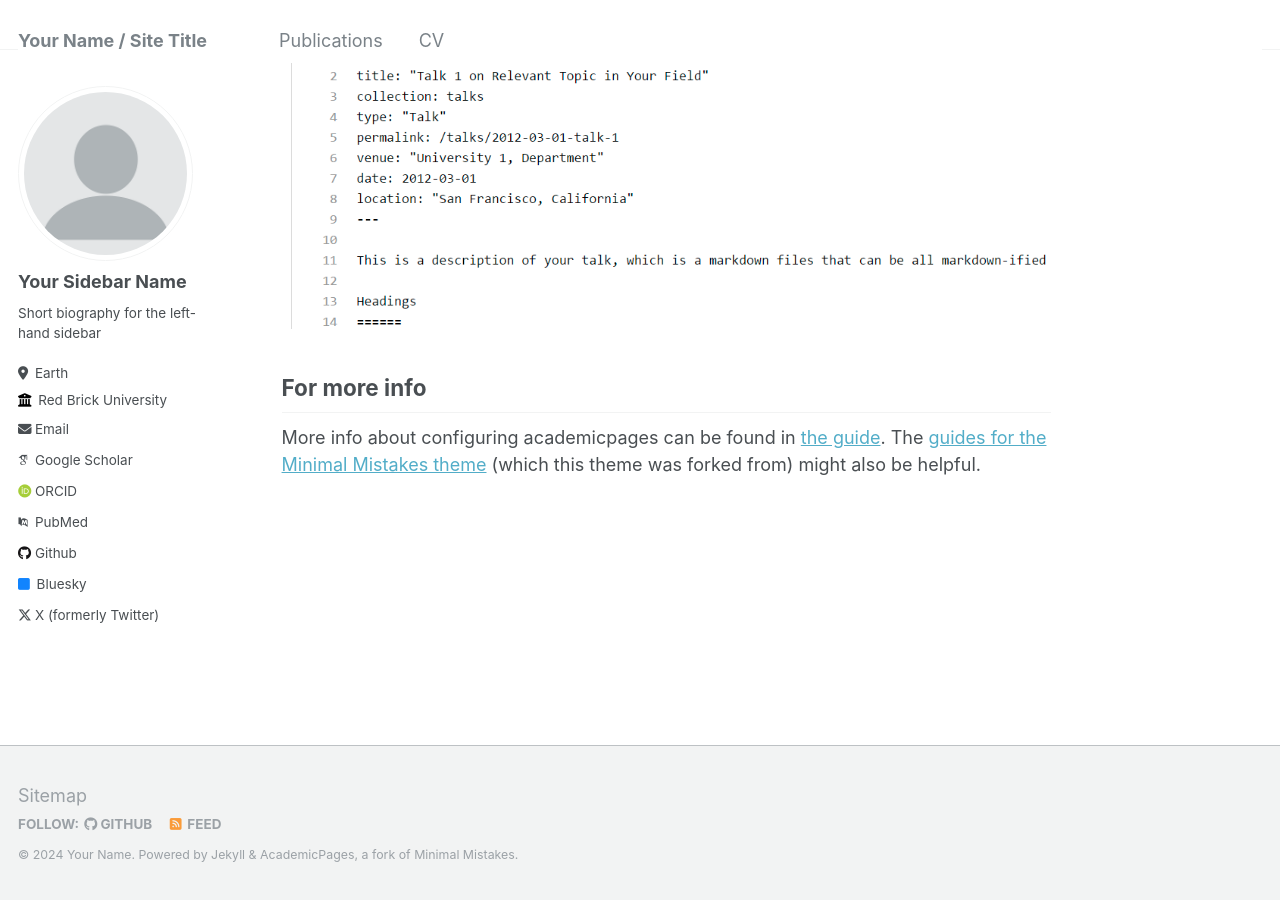
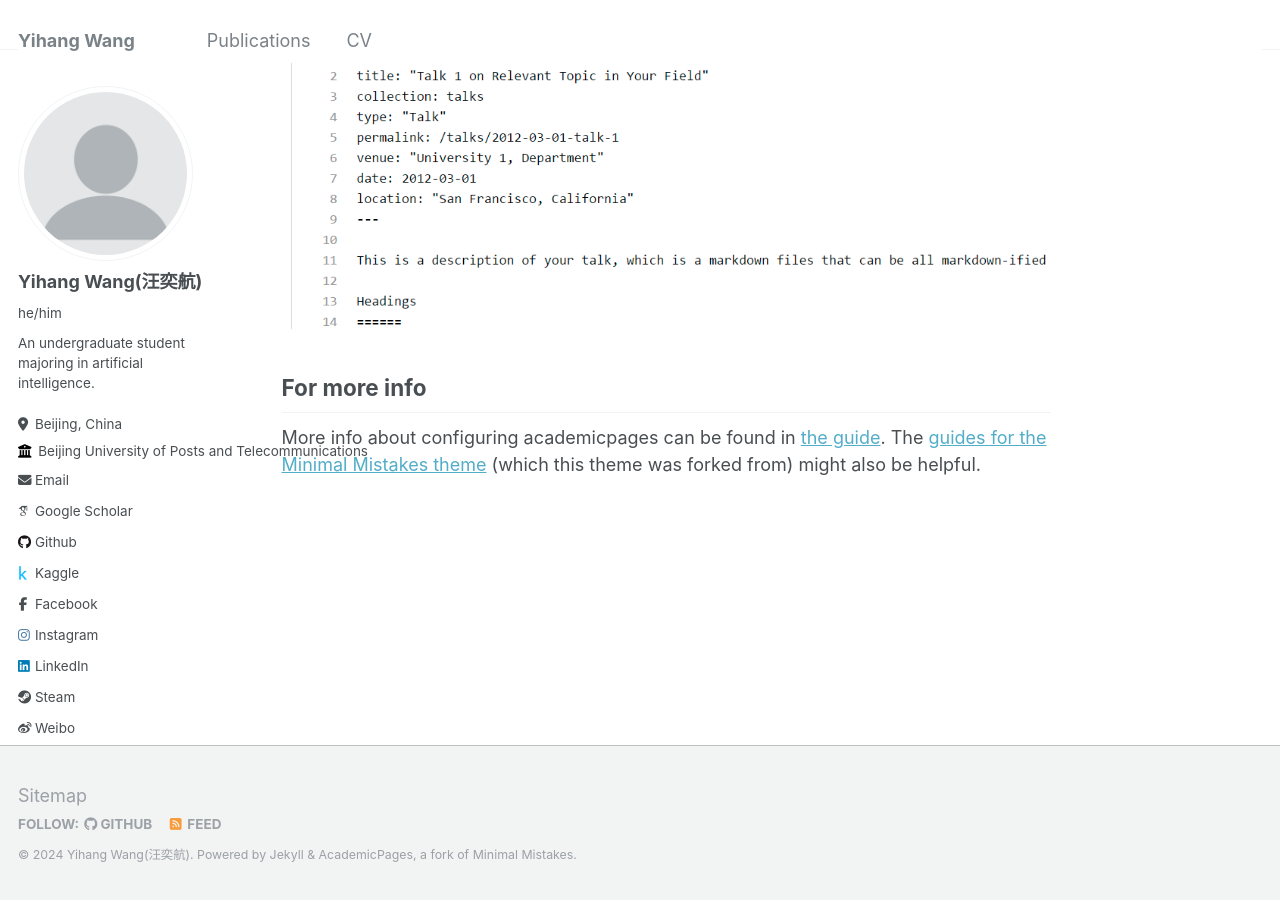
Before and after one commit to Bool1020/Bool1020.github.io, a Jekyll site: the page built from _pages/about.md, in a window 1280 px wide and 900 px high, scrolled down 2640 px. Built offline with Jekyll 4.4.1, drawn with Linux system fonts in a browser that asks for light colours; some web fonts are replaced.

Commit message:
Update _config.yml

```diff
--- a/_config.yml
+++ b/_config.yml
@@ -8,13 +8,13 @@
 
 # Basic Site Settings
 locale                   : "en-US"
-title                    : "Your Name / Site Title"
+title                    : "Yihang Wang"
 title_separator          : "-"
-name                     : &name "Your Name"
+name                     : &name "Yihang Wang(汪奕航)"
 description              : &description "personal description"
-url                      : https://academicpages.github.io # the base hostname & protocol for your site e.g. "https://mmistakes.github.io"
+url                      : https://bool1020.github.io # the base hostname & protocol for your site e.g. "https://mmistakes.github.io"
 baseurl                  : "" # the subpath of your site, e.g. "/blog"
-repository               : "academicpages/academicpages.github.io"
+repository               : "bool1020/bool1020.github.io"
 
 # Site Author - The following control what appear as part of the author content on the side bar.
 #               If a field is blank the icon and link will not appear, otherwise it will be shown.
@@ -22,55 +22,55 @@ repository               : "academicpages/academicpages.github.io"
 author:
   # Biographic information
   avatar           : "profile.png"
-  name             : "Your Sidebar Name"
-  pronouns         : # example: "she/her"
-  bio              : "Short biography for the left-hand sidebar"
-  location         : "Earth"
-  employer         : "Red Brick University"
+  name             : "Yihang Wang(汪奕航)"
+  pronouns         : "he/him"
+  bio              : "An undergraduate student majoring in artificial intelligence."
+  location         : "Beijing, China"
+  employer         : "Beijing University of Posts and Telecommunications"
   uri              : # URL
-  email            : "none@example.org"
+  email            : "yihangwang1020@gmail.com"
 
   # Academic websites
   arxiv            : # URL - Update with the correct link to your profile
   googlescholar    : "https://scholar.google.com/citations?user=PS_CX0AAAAAJ"
-  impactstory      : # URL
-  orcid            : "http://orcid.org/yourorcidurl"
-  pubmed           : "https://www.ncbi.nlm.nih.gov/pubmed/?term=john+snow"
-  researchgate     : # URL
+  # impactstory      : # URL
+  # orcid            : "http://orcid.org/yourorcidurl"
+  # pubmed           : "https://www.ncbi.nlm.nih.gov/pubmed/?term=john+snow"
+  # researchgate     : # URL
 
   # Repositories and software development
-  bitbucket        : # Username - Update with your username on the site
-  codepen          : # Username
-  dribbble         : # Username
-  github           : "academicpages"
-  kaggle           : # Username
-  stackoverflow    : # User number or user number and name (i.e., use "1" or "1/jeff-atwood")
+  # bitbucket        : # Username - Update with your username on the site
+  # codepen          : # Username
+  # dribbble         : # Username
+  github           : "https://github.com/bool1020"
+  kaggle           : "https://www.kaggle.com/bool1020"
+  # stackoverflow    : # User number or user number and name (i.e., use "1" or "1/jeff-atwood")
 
   # Social media
-  bluesky          : "bsky.app" # Replace this with you Bluesky username
-  facebook         : # Username
-  flickr           : # Username
-  foursquare       : # Username
-  goodreads        : # Username
-  google_plus      : # Username
-  keybase          : # Username
-  instagram        : # Username
-  lastfm           : # Username
-  linkedin         : # Username
-  mastodon         : # URL
-  medium           : # URL
-  pinterest        : # Username
-  soundcloud       : # Username
-  steam            : # Username
-  telegram         : # URL
-  tumblr           : # Username
-  twitter          : "UniofOxford"  # Replace this with your X / Twitter handle
-  vine             : # Username
-  weibo            : # Username
-  wikipedia        : # Username
-  xing             : # Username
-  youtube          : # Username
-  zhihu            : # URL
+  # bluesky          : "bsky.app" # Replace this with you Bluesky username
+  facebook         : "汪奕航"
+  # flickr           : # Username
+  # foursquare       : # Username
+  # goodreads        : # Username
+  # google_plus      : # Username
+  # keybase          : # Username
+  instagram        : "Bool Wang"
+  # lastfm           : # Username
+  linkedin         : "汪奕航"
+  # mastodon         : # URL
+  # medium           : # URL
+  # pinterest        : # Username
+  # soundcloud       : # Username
+  steam            : "76561198360815093/"
+  # telegram         : # URL
+  # tumblr           : # Username
+  # twitter          : "UniofOxford"  # Replace this with your X / Twitter handle
+  # vine             : # Username
+  weibo            : "布尔没有乔亚"
+  # wikipedia        : # Username
+  # xing             : # Username
+  # youtube          : # Username
+  zhihu            : "https://www.zhihu.com/people/bei-shang-de-qian-jin-ding"
 
 
 # Site Settings
```
